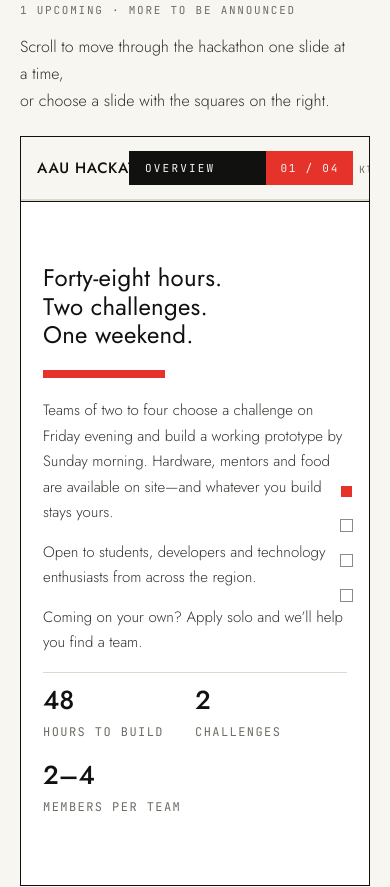
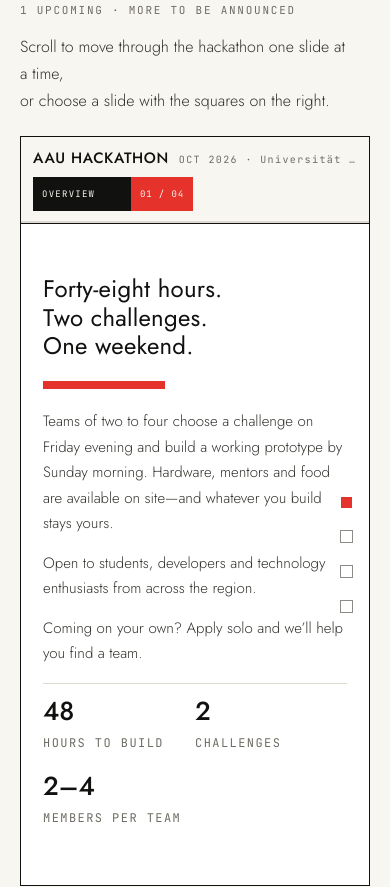
Before and after one commit to TykhinBiriukov/campus_compiile_page, a plain HTML site: page index.html in a window 390 px wide. Shown: the part 1571-2458 px from the top of the page. Drawn offline with Linux system fonts and the light colour scheme.

Commit message:
Fix phone layout of the webpage.

```diff
--- a/index.html
+++ b/index.html
@@ -397,6 +397,52 @@ document.addEventListener('DOMContentLoaded', async function() {
 <meta name="twitter:card" content="summary_large_image">
 <meta name="twitter:title" content="Community for AI and Software">
 <meta name="twitter:description" content="Campus Compile · Klagenfurt">
+<style>
+  @media (max-width: 640px) {
+    .event-panel-header-row {
+      display: grid !important;
+      grid-template-columns: minmax(0, 1fr);
+      gap: 8px !important;
+      padding: 10px 12px !important;
+    }
+    .event-panel-identity {
+      display: flex !important;
+      gap: 10px !important;
+      min-width: 0;
+      overflow: hidden;
+    }
+    .event-panel-name {
+      display: block;
+      flex: none;
+      white-space: nowrap !important;
+    }
+    .event-panel-meta {
+      display: block;
+      flex: 1;
+      min-width: 0;
+      overflow: hidden;
+      text-overflow: ellipsis;
+      white-space: nowrap !important;
+    }
+    .event-panel-status {
+      justify-self: start;
+      min-width: 0;
+    }
+    .event-panel-label {
+      min-width: 0;
+      padding: 0 9px !important;
+    }
+    .event-panel-label > div > div {
+      font-size: 9px !important;
+      letter-spacing: 0.14em !important;
+    }
+    .event-panel-counter {
+      padding: 0 9px !important;
+      font-size: 9px !important;
+      letter-spacing: 0.1em !important;
+    }
+  }
+</style>
 </head>`
       );
 
@@ -416,6 +462,35 @@ document.addEventListener('DOMContentLoaded', async function() {
       source = source.replace(
         '<div style="position:relative;width:100%;max-width:1180px;border:1px solid #111110;background:#FFFFFF;display:flex;flex-direction:column;overflow:hidden">',
         '<div ref="{{ boxRef }}" style="position:relative;width:100%;max-width:1180px;border:1px solid #111110;background:#FFFFFF;display:flex;flex-direction:column;overflow:hidden">'
+      );
+
+      source = source.replace(
+        '<div style="display:flex;align-items:center;justify-content:space-between;gap:16px;padding:14px clamp(16px,2.4vw,30px)">',
+        '<div class="event-panel-header-row" style="display:flex;align-items:center;justify-content:space-between;gap:16px;padding:14px clamp(16px,2.4vw,30px)">'
+      );
+      source = source.replace(
+        '<div style="display:flex;align-items:baseline;gap:16px;min-width:0">',
+        '<div class="event-panel-identity" style="display:flex;align-items:baseline;gap:16px;min-width:0">'
+      );
+      source = source.replace(
+        '<div style="font-size:15px;font-weight:500;letter-spacing:0.04em;white-space:nowrap">AAU&nbsp;HACKATHON</div>',
+        '<div class="event-panel-name" style="font-size:15px;font-weight:500;letter-spacing:0.04em;white-space:nowrap">AAU&nbsp;HACKATHON</div>'
+      );
+      source = source.replace(
+        '<div style="font-family:\'JetBrains Mono\', monospace;font-size:10px;letter-spacing:0.14em;color:#6E6C64;white-space:nowrap">{{ eventDates }} · {{ venue }}</div>',
+        '<div class="event-panel-meta" style="font-family:\'JetBrains Mono\', monospace;font-size:10px;letter-spacing:0.14em;color:#6E6C64;white-space:nowrap">{{ eventDates }} · {{ venue }}</div>'
+      );
+      source = source.replace(
+        '<div style="display:flex;align-items:stretch;gap:0;flex:none">',
+        '<div class="event-panel-status" style="display:flex;align-items:stretch;gap:0;flex:none">'
+      );
+      source = source.replace(
+        '<div style="height:34px;overflow:hidden;background:#111110;padding:0 16px;display:block">',
+        '<div class="event-panel-label" style="height:34px;overflow:hidden;background:#111110;padding:0 16px;display:block">'
+      );
+      source = source.replace(
+        '<div style="height:34px;background:#E5322B;padding:0 14px;display:flex;align-items:center;font-family:\'JetBrains Mono\', monospace;font-size:11px;letter-spacing:0.16em;color:#F8F6F0;white-space:nowrap">{{ panelNo }}</div>',
+        '<div class="event-panel-counter" style="height:34px;background:#E5322B;padding:0 14px;display:flex;align-items:center;font-family:\'JetBrains Mono\', monospace;font-size:11px;letter-spacing:0.16em;color:#F8F6F0;white-space:nowrap">{{ panelNo }}</div>'
       );
 
       source = source.replace(
@@ -463,7 +538,7 @@ document.addEventListener('DOMContentLoaded', async function() {
 
       source = source.replace(
         "    this.onScroll = this.onScroll.bind(this);",
-        "    this.goToPanel = this.goToPanel.bind(this);\n    this.updatePanel = this.updatePanel.bind(this);\n    this.onWheel = this.onWheel.bind(this);"
+        "    this.goToPanel = this.goToPanel.bind(this);\n    this.updatePanel = this.updatePanel.bind(this);\n    this.onWheel = this.onWheel.bind(this);\n    this.onTouchStart = this.onTouchStart.bind(this);\n    this.onTouchMove = this.onTouchMove.bind(this);\n    this.onTouchEnd = this.onTouchEnd.bind(this);"
       );
 
       source = source.replace(
@@ -478,13 +553,25 @@ document.addEventListener('DOMContentLoaded', async function() {
     };
     loop();
     this.wheelEl = this.boxRef.current;
-    if (this.wheelEl) this.wheelEl.addEventListener("wheel", this.onWheel, { passive: false });
+    if (this.wheelEl) {
+      this.wheelEl.addEventListener("wheel", this.onWheel, { passive: false });
+      this.wheelEl.addEventListener("touchstart", this.onTouchStart, { passive: true });
+      this.wheelEl.addEventListener("touchmove", this.onTouchMove, { passive: false });
+      this.wheelEl.addEventListener("touchend", this.onTouchEnd, { passive: true });
+      this.wheelEl.addEventListener("touchcancel", this.onTouchEnd, { passive: true });
+    }
   }
 
   componentWillUnmount() {
     this.alive = false;
     cancelAnimationFrame(this.raf);
-    if (this.wheelEl) this.wheelEl.removeEventListener("wheel", this.onWheel);
+    if (this.wheelEl) {
+      this.wheelEl.removeEventListener("wheel", this.onWheel);
+      this.wheelEl.removeEventListener("touchstart", this.onTouchStart);
+      this.wheelEl.removeEventListener("touchmove", this.onTouchMove);
+      this.wheelEl.removeEventListener("touchend", this.onTouchEnd);
+      this.wheelEl.removeEventListener("touchcancel", this.onTouchEnd);
+    }
   }
 
   goToPanel(nextIdx) {
@@ -512,6 +599,34 @@ document.addEventListener('DOMContentLoaded', async function() {
     if (recentlyChanged) return;
     this.lastWheelAt = now;
     this.goToPanel(this.state.idx + direction);
+  }
+
+  onTouchStart(event) {
+    if (event.touches.length !== 1) return;
+    this.touchStartY = event.touches[0].clientY;
+    this.touchHandled = false;
+  }
+
+  onTouchMove(event) {
+    if (this.touchStartY == null || event.touches.length !== 1) return;
+    const deltaY = this.touchStartY - event.touches[0].clientY;
+    if (Math.abs(deltaY) < 12) return;
+
+    const direction = deltaY > 0 ? 1 : -1;
+    const atFirstSlide = this.state.idx === 0;
+    const atLastSlide = this.state.idx === PANELS.length - 1;
+    const leavingSlider = (direction < 0 && atFirstSlide) || (direction > 0 && atLastSlide);
+    if (leavingSlider) return;
+
+    event.preventDefault();
+    if (this.touchHandled || Math.abs(deltaY) < 48) return;
+    this.touchHandled = true;
+    this.goToPanel(this.state.idx + direction);
+  }
+
+  onTouchEnd() {
+    this.touchStartY = null;
+    this.touchHandled = false;
   }
 
   updatePanel() {
```
Also changed, not shown: docs/design-playbook.md (+1 -0 lines), 1 other file.
